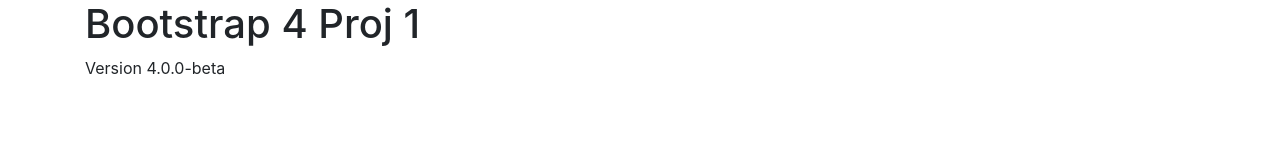
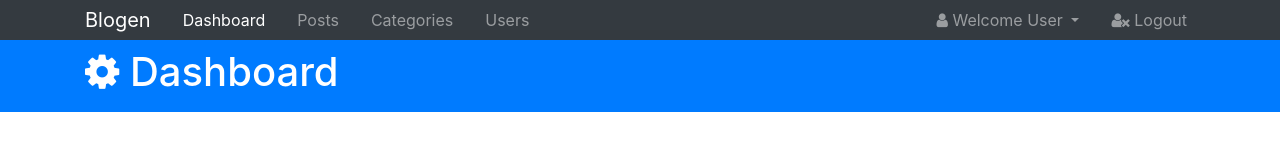
Before and after one commit to Talon1989/blogen-bootstrap, a website: page src/index.html in a window 1280 px wide. Drawn offline with nearby package versions, Linux system fonts and the light colour scheme; files that its build step writes are made by us from their sources.

Commit message:
added empty html files and navbar.

```diff
--- a/src/index.html
+++ b/src/index.html
@@ -5,18 +5,68 @@
     <meta name="viewport"
           content="width=device-width, initial-sacle=1.0"/>
     <meta http-equiv="X-UA-Compatible" content="ie=edge"/>
-    <title>Bootstrap 4 Proj 1</title>
+    <title>Blogen Admin Area</title>
     <link rel="stylesheet" href="css/font-awesome.min.css">
     <link rel="stylesheet" href="css/bootstrap.css">
     <link rel="stylesheet" href="css/style.css">
 </head>
 <body>
-<div class="container">
 
-    <h1>Bootstrap 4 Proj 1</h1>
-    <p>Version 4.0.0-beta</p>
+    <nav class="navbar navbar-expand-sm navbar-dark bg-dark p-0">
+        <div class="container">
+            <a href="index.html" class="navbar-brand">Blogen</a>
+            <button class="navbar-toggler" data-toggle="collapse" data-targer="#navbarID">
+                <span class="navbar-toggler-icon"></span>
+            </button>
+            <div class="collapse navbar-collapse" id="navbarID">
+                <ul class="navbar-nav">
+                    <li class="nav-item px-2">
+                        <a href="index.html" class="nav-link active">Dashboard</a>
+                    </li>
+                    <li class="nav-item px-2">
+                        <a href="posts.html" class="nav-link">Posts</a>
+                    </li>
+                    <li class="nav-item px-2">
+                        <a href="categories.html" class="nav-link">Categories</a>
+                    </li>
+                    <li class="nav-item px-2">
+                        <a href="users.html" class="nav-link">Users</a>
+                    </li>
+                </ul>
+                <ul class="navbar-nav ml-auto">
+                    <li class="nav-item dropdown mr-3">
+                        <a href="#" class="nav-link dropdown-toggle" data-toggle="dropdown">
+                            <i class="fa fa-user"></i> Welcome User
+                        </a>
+                        <div class="dropdown-menu">
+                            <a class="dropdown-item" href="profile.html">
+                                <i class="fa fa-user-circle"></i> Profile
+                            </a>
+                            <a class="dropdown-item" href="settings.html">
+                                <i class="fa fa-gear"></i> Setting
+                            </a>
+                        </div>
+                    </li>
+                    <li class="nav-item">
+                        <a href="login.html" class="nav-link">
+                            <i class="fa fa-user-times"></i> Logout
+                        </a>
+                    </li>
+                </ul>
+            </div>
+        </div>
+    </nav>
 
-</div>
+    <header id="main-header" class="py-2 bg-primary text-white">
+        <div class="container">
+            <div class="row">
+                <div class="col-md-6">
+                    <h1><i class="fa fa-gear"></i> Dashboard</h1>
+                </div>
+            </div>
+        </div>
+    </header>
+
 <script src="js/jquery.min.js"></script>
 <script src="js/popper.min.js"></script>
 <script src="js/bootstrap.min.js"></script>
```
Also changed, not shown: src/categories.html (added, +10 -0 lines), src/posts.html (added, +10 -0 lines), src/profile.html (added, +10 -0 lines), src/settings.html (added, +10 -0 lines), src/users.html (added, +10 -0 lines).
